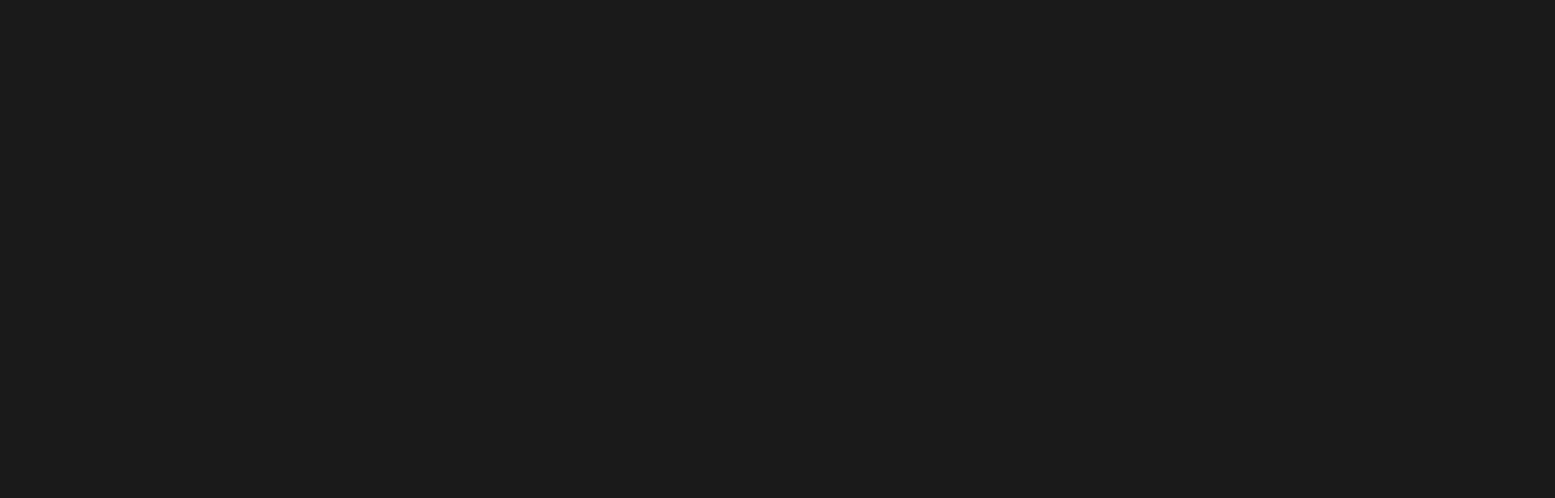
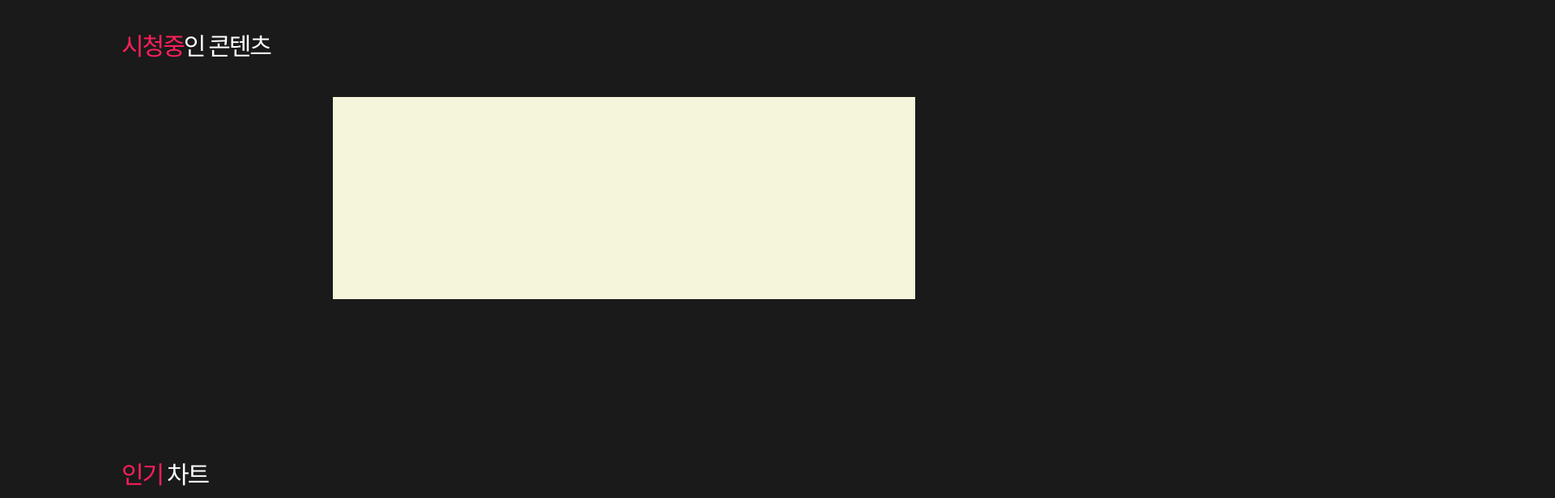
Before and after one commit to yujinkim11/enjoy, a React (Create React App) app: page /#/ in a window 1280 px wide. Shown: the part 880-1496 px from the top of the page at 81% size, 1920 px wide, since content can reach past the window. Before the commit the page ends 800 px from the top, so only its background shows below. Built offline with nearby package versions, Linux system fonts and the light colour scheme.

Commit message:
main page setting end

```diff
--- a/src/conponents/pages/home/Home.js
+++ b/src/conponents/pages/home/Home.js
@@ -1,11 +1,13 @@
 import { Header } from "../../Header";
 import { Mainbanner } from "./Mainbanner";
+import { Section } from "./Section";
 
 export const Home = () => {
   return (
     <>
       <Header />
       <Mainbanner />
+      <Section />
     </>
   );
 };
--- /dev/null
+++ b/src/conponents/pages/home/MainSlide.js
@@ -0,0 +1,37 @@
+import { Swiper, SwiperSlide } from "swiper/react";
+import "swiper/css";
+import styled from "styled-components";
+
+const ConImg = styled.div`
+  width: 350px;
+  height: 250px;
+  background-color: beige;
+  margin-bottom: 200px;
+`;
+
+export const MainSlide = () => {
+  return (
+    <Swiper spaceBetween={65} slidesPerView={4}>
+      <SwiperSlide></SwiperSlide>
+      <SwiperSlide>
+        <ConImg></ConImg>
+      </SwiperSlide>
+      <SwiperSlide>
+        <ConImg></ConImg>
+      </SwiperSlide>
+      <SwiperSlide>
+        <ConImg></ConImg>
+      </SwiperSlide>
+      <SwiperSlide>
+        <ConImg></ConImg>
+      </SwiperSlide>
+
+      <SwiperSlide>
+        <ConImg></ConImg>
+      </SwiperSlide>
+      <SwiperSlide>
+        <ConImg></ConImg>
+      </SwiperSlide>
+    </Swiper>
+  );
+};
--- /dev/null
+++ b/src/conponents/pages/home/MainTitle.js
@@ -0,0 +1,22 @@
+import styled from "styled-components";
+import { mainStyle } from "../../../styles/globalstyle";
+
+const Title = styled.h3`
+  font-size: 30px;
+  span {
+    color: ${mainStyle.color};
+    &:nth-child(1) {
+      color: ${mainStyle.mainColor};
+    }
+  }
+  margin-bottom: 50px;
+`;
+
+export const MainTitle = (props) => {
+  return (
+    <Title>
+      <span>{props.main}</span>
+      <span>{props.content}</span>
+    </Title>
+  );
+};
--- a/src/conponents/pages/home/Mainbanner.js
+++ b/src/conponents/pages/home/Mainbanner.js
@@ -93,7 +93,7 @@
         slidesPerView={1}
         navigation
         pagination={{ clickable: true }}
-        style={{ width: "1920px", height: "80vh" }}
+        style={{ height: "80vh" }}
       >
         <SwiperSlide
           style={{
--- /dev/null
+++ b/src/conponents/pages/home/Section.js
@@ -0,0 +1,33 @@
+import styled from "styled-components";
+
+import { mainStyle } from "../../../styles/globalstyle";
+import { MainSlide } from "./MainSlide";
+import { MainTitle } from "./MainTitle";
+
+const SectionWrap = styled.div`
+  margin-top: 200px;
+  width: 100%;
+  height: 80vh;
+  padding: ${mainStyle.padding};
+`;
+
+export const Section = () => {
+  return (
+    <SectionWrap>
+      <MainTitle main="시청중" content="인 콘텐츠" />
+      <MainSlide />
+
+      <MainTitle main="인기 " content="차트" />
+      <MainSlide />
+
+      <MainTitle main="새로 " content="올라온 영화" />
+      <MainSlide />
+      <MainTitle main="추천 " content="영화" />
+      <MainSlide />
+      <MainTitle main="새로 " content="올라온 드라마" />
+      <MainSlide />
+      <MainTitle main="추천 " content="드라마" />
+      <MainSlide />
+    </SectionWrap>
+  );
+};
```
